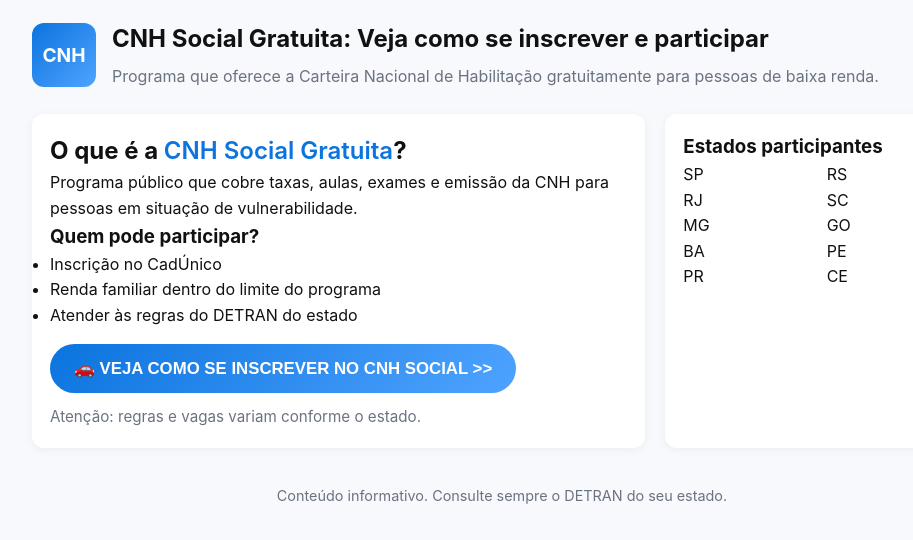
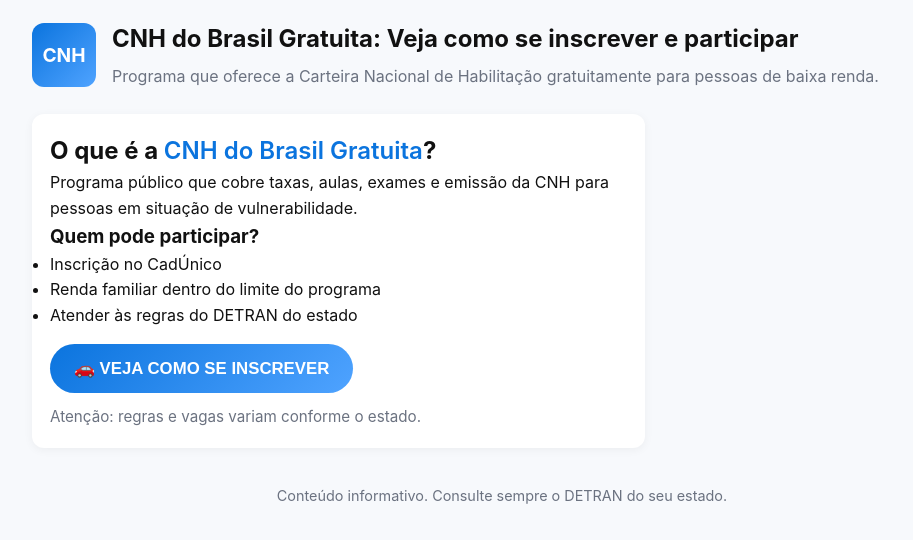
Before and after one commit to socialcampanha/veragora, a plain HTML site: page index.html in a window 1280 px wide. Shown: the whole page, without its empty margins (138-1051 px from the left). Drawn offline with Linux system fonts and the light colour scheme.

Commit message:
Add files via upload

```diff
--- a/index.html
+++ b/index.html
@@ -3,8 +3,8 @@
 <head>
   <meta charset="utf-8">
   <meta name="viewport" content="width=device-width, initial-scale=1">
-  <title>CNH Social Gratuita — Como se inscrever</title>
-  <meta name="description" content="Saiba o que é o programa CNH Social Gratuita, quem pode participar e como se inscrever.">
+  <title>CNH do Brasil Gratuita — Como se inscrever</title>
+  <meta name="description" content="Saiba o que é o programa CNH do Brasil Gratuita, quem pode participar e como se inscrever.">
 
   <style>
     :root {
@@ -165,7 +165,7 @@
   <header>
     <div class="logo">CNH</div>
     <div>
-      <h1>CNH Social Gratuita: Veja como se inscrever e participar</h1>
+      <h1>CNH do Brasil Gratuita: Veja como se inscrever e participar</h1>
       <p class="lead">
         Programa que oferece a Carteira Nacional de Habilitação gratuitamente para pessoas de baixa renda.
       </p>
@@ -174,7 +174,7 @@
 
   <section class="grid">
     <article class="card">
-      <h2>O que é a <span class="accent">CNH Social Gratuita</span>?</h2>
+      <h2>O que é a <span class="accent">CNH do Brasil Gratuita</span>?</h2>
       <p>
         Programa público que cobre taxas, aulas, exames e emissão da CNH para pessoas em situação de vulnerabilidade.
       </p>
@@ -187,7 +187,7 @@
       </ul>
 
       <button class="cta" onclick="redirectWithUTMs()">
-        🚗 VEJA COMO SE INSCREVER NO CNH SOCIAL >>
+        🚗 VEJA COMO SE INSCREVER
       </button>
 
       <p class="muted" style="margin-top: 12px;">
@@ -195,21 +195,7 @@
       </p>
     </article>
 
-    <aside class="card">
-      <h3>Estados participantes</h3>
-      <ul class="states-list">
-        <li>SP</li>
-        <li>RJ</li>
-        <li>MG</li>
-        <li>BA</li>
-        <li>PR</li>
-        <li>RS</li>
-        <li>SC</li>
-        <li>GO</li>
-        <li>PE</li>
-        <li>CE</li>
-      </ul>
-    </aside>
+
   </section>
 
   <footer>
```
